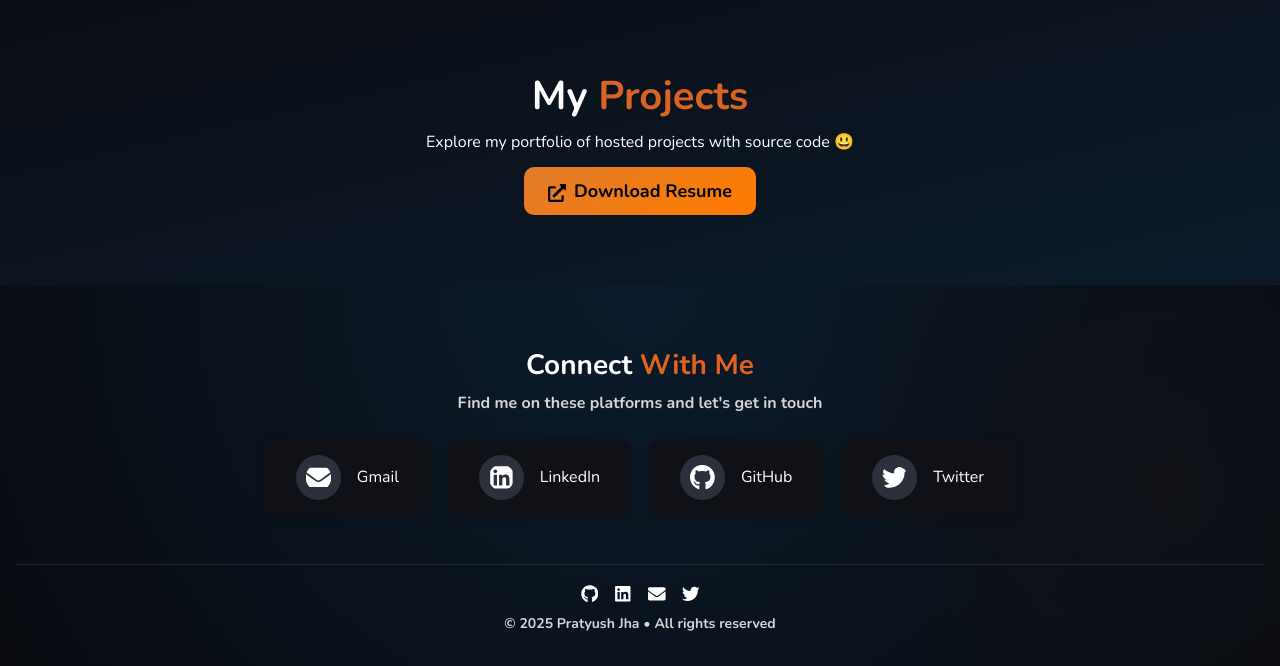
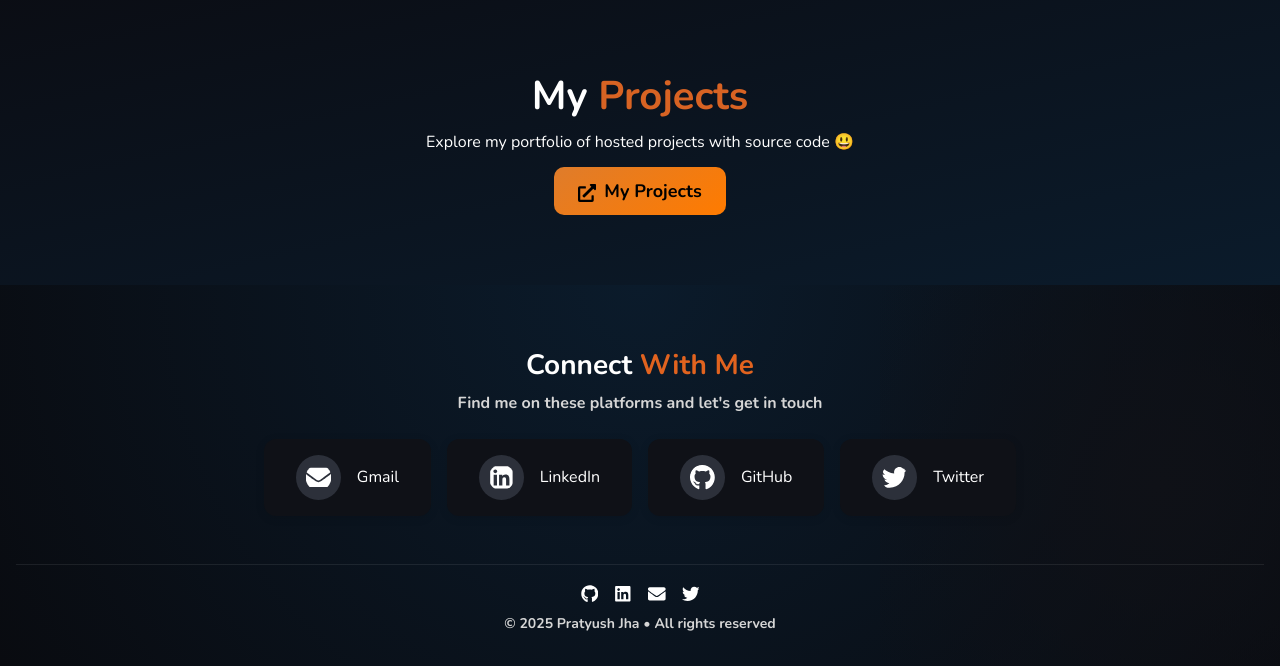
Before and after one commit to PratyushJha19/portfolio-app, a React (Create React App) app: page / in a window 1280 px wide. Shown: the part 5220-5886 px from the top of the page. Built offline with nearby package versions, Linux system fonts and the light colour scheme; a web font is replaced by a local one.

Commit message:
Update Home.jsx

```diff
--- a/src/pages/Home.jsx
+++ b/src/pages/Home.jsx
@@ -396,7 +396,7 @@ const Home = () => {
             </p>
             <Link className="projects-btn mt-4" to="/projects">
               <FaExternalLinkAlt className="me-2" />
-              Download Resume
+              My Projects
             </Link>
           </Container>
         </div>
```
